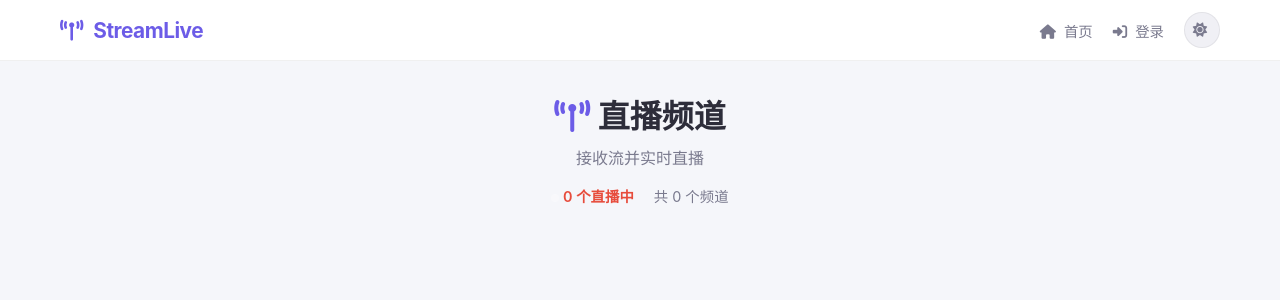
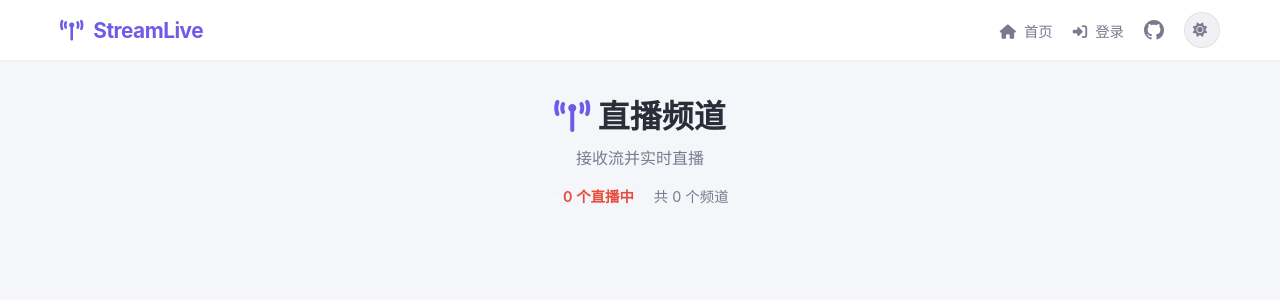
Before and after one commit to yyzq-cf/stream-live, a Flask app: page / in a window 1280 px wide. Shown: the top 300 px of the page. Run offline with Flask 3, Linux system fonts and the light colour scheme; data that the repository does not hold is empty.

Commit message:
feat: GitHub图标链接 + 明暗主题 + 版本快照 + 观众计数

```diff
--- a/static/css/style.css
+++ b/static/css/style.css
@@ -775,3 +775,18 @@ a { color: inherit; text-decoration: none; }
     border-color: var(--primary);
     color: var(--primary);
 }
+
+/* ===== GitHub 图标 ===== */
+.nav-github {
+    display: flex;
+    align-items: center;
+    color: var(--text-dim);
+    transition: color 0.2s;
+}
+.nav-github:hover {
+    color: var(--text);
+}
+.nav-github svg {
+    width: 20px;
+    height: 20px;
+}
--- a/templates/base.html
+++ b/templates/base.html
@@ -29,6 +29,9 @@
                 {% else %}
                 <a href="/login"><i class="fas fa-sign-in-alt"></i> 登录</a>
                 {% endif %}
+                <a href="https://github.com/yyzq-cf/stream-live" target="_blank" class="nav-github" title="GitHub">
+                    <svg width="20" height="20" viewBox="0 0 24 24" fill="currentColor"><path d="M12 0C5.37 0 0 5.37 0 12c0 5.31 3.435 9.795 8.205 11.385.6.105.825-.255.825-.57 0-.285-.015-1.23-.015-2.235-3.015.555-3.795-.735-4.035-1.41-.135-.345-.72-1.41-1.23-1.695-.42-.225-1.02-.78-.015-.795.945-.015 1.62.87 1.845 1.23 1.08 1.815 2.805 1.305 3.495.99.105-.78.42-1.305.765-1.605-2.67-.3-5.46-1.335-5.46-5.925 0-1.305.465-2.385 1.23-3.225-.12-.3-.54-1.53.12-3.18 0 0 1.005-.315 3.3 1.23.96-.27 1.98-.405 3-.405s2.04.135 3 .405c2.295-1.56 3.3-1.23 3.3-1.23.66 1.65.24 2.88.12 3.18.765.84 1.23 1.905 1.23 3.225 0 4.605-2.805 5.625-5.475 5.925.435.375.81 1.095.81 2.22 0 1.605-.015 2.895-.015 3.3 0 .315.225.69.825.57A12.02 12.02 0 0 0 24 12c0-6.63-5.37-12-12-12z"/></svg>
+                </a>
                 <button class="theme-toggle" onclick="toggleTheme()" title="切换明暗模式">
                     <i class="fas fa-sun"></i>
                 </button>
```
Also changed, not shown: README.md.
